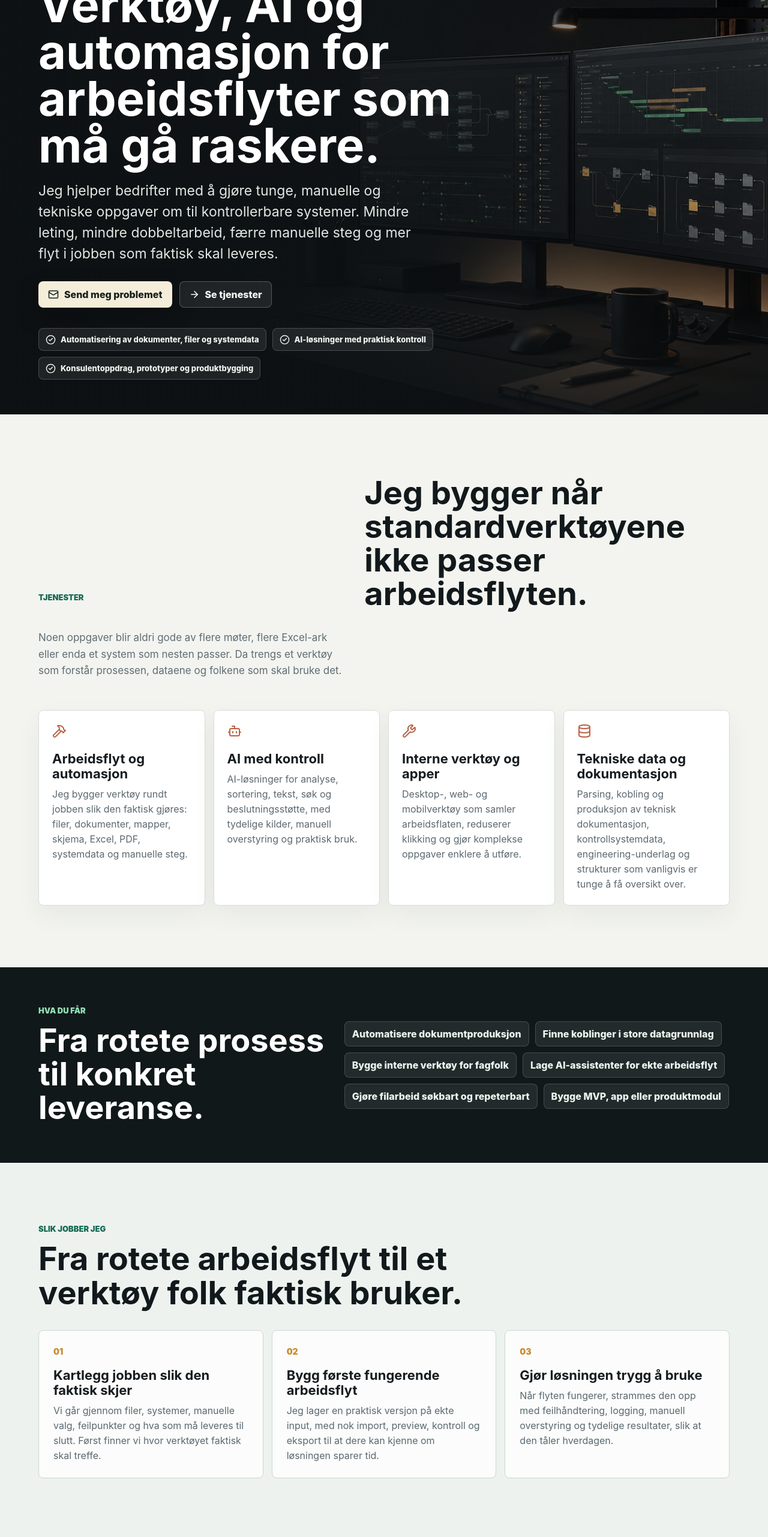
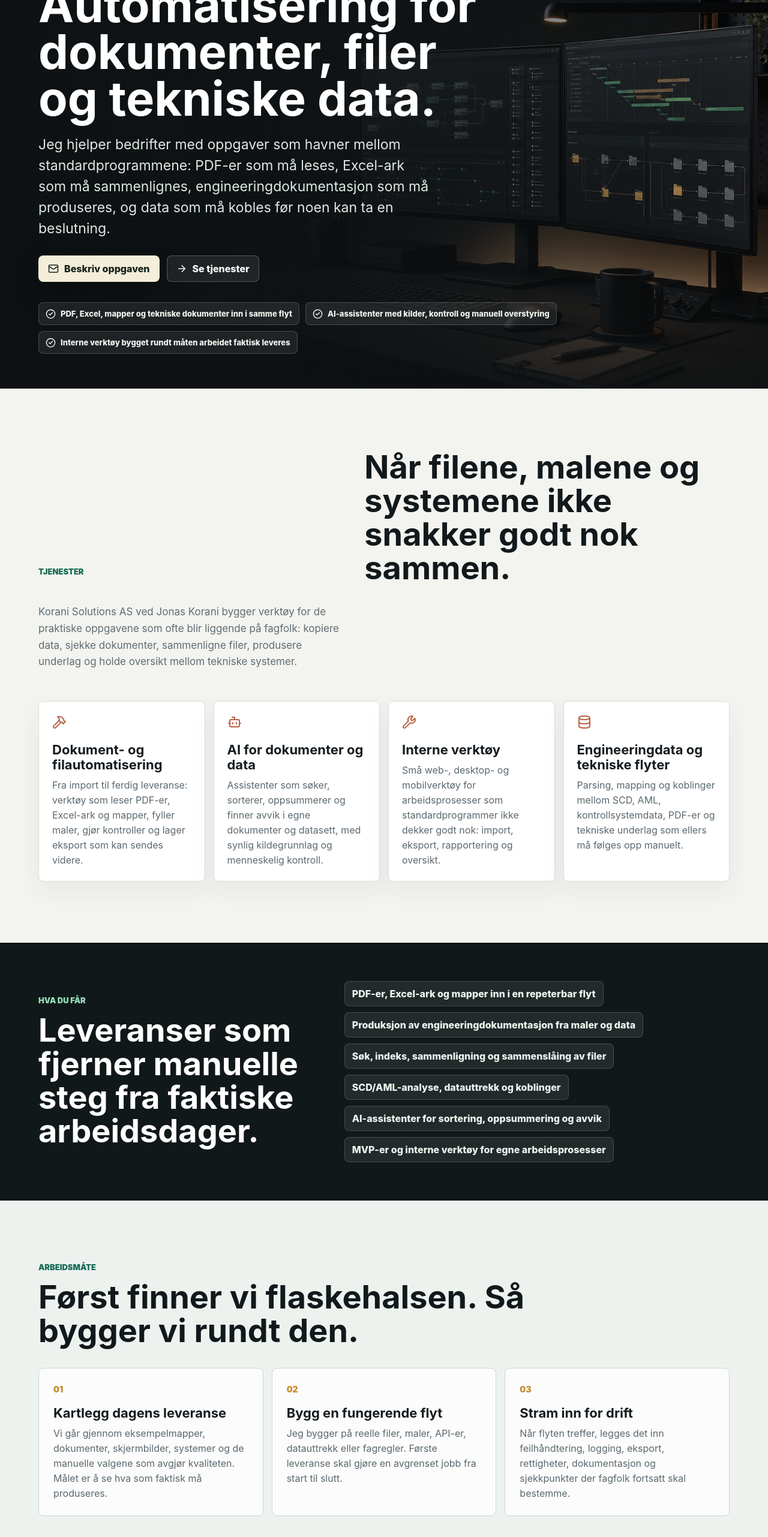
Before and after one commit to Therealkorris/korani.no, a React (Vite) app: page / in a window 1280 px wide. Shown: the part 234-2797 px from the top of the page at 60% size. Built offline with nearby package versions, Linux system fonts and the light colour scheme.

Commit message:
Rewrite site copy with concrete service positioning

```diff
--- a/index.html
+++ b/index.html
@@ -5,7 +5,7 @@
     <meta name="viewport" content="width=device-width, initial-scale=1.0" />
     <meta
       name="description"
-      content="Korani Solutions AS bygger interne verktøy, AI-løsninger og automasjon for bedrifter som vil få kontroll på tunge dokument-, data- og arbeidsflyter."
+      content="Korani Solutions AS ved Jonas Korani bygger automatisering, AI-assistenter og interne verktøy for dokumenter, filer, engineeringdata og tekniske arbeidsflyter."
     />
     <meta name="author" content="Korani Solutions AS" />
     <meta name="application-name" content="Korani Solutions AS" />
@@ -13,25 +13,25 @@
     <meta name="theme-color" content="#10181b" />
     <meta property="og:type" content="website" />
     <meta property="og:locale" content="nb_NO" />
-    <meta property="og:title" content="Korani Solutions AS | Interne verktøy, AI og automasjon" />
+    <meta property="og:title" content="Korani Solutions AS | Automatisering for dokumenter, filer og tekniske data" />
     <meta
       property="og:description"
-      content="Interne verktøy, AI med kontroll og automasjon for dokumenter, filer, tekniske data og arbeidsflyter som må leveres raskere."
+      content="Automatisering, AI-assistenter og interne verktøy for PDF-er, Excel-ark, engineeringdokumentasjon, SCD/AML og tekniske dataflyter."
     />
     <meta property="og:image" content="/og-image.png" />
-    <meta property="og:image:alt" content="Korani Solutions AS hero: AI, automasjon og interne verktøy." />
+    <meta property="og:image:alt" content="Korani Solutions AS hero: dokumentflyt, AI og interne verktøy." />
     <meta property="og:image:width" content="1200" />
     <meta property="og:image:height" content="630" />
     <meta name="twitter:card" content="summary_large_image" />
-    <meta name="twitter:title" content="Korani Solutions AS | Interne verktøy, AI og automasjon" />
+    <meta name="twitter:title" content="Korani Solutions AS | Automatisering for dokumenter, filer og tekniske data" />
     <meta
       name="twitter:description"
-      content="Korani Solutions AS bygger interne verktøy, AI-løsninger og automasjon for konkrete arbeidsflyter."
+      content="Korani Solutions AS bygger automatisering, AI-assistenter og interne verktøy for dokumenter, filer, engineeringdata og tekniske arbeidsflyter."
     />
     <meta name="twitter:image" content="/og-image.png" />
     <link rel="icon" href="/favicon.svg" type="image/svg+xml" />
     <link rel="preload" href="/work/searchindex-workflow-builder.png" as="image" />
-    <title>Korani Solutions AS | Interne verktøy, AI og automasjon</title>
+    <title>Korani Solutions AS | Automatisering for dokumenter, filer og tekniske data</title>
   </head>
   <body>
     <div id="root"></div>
--- a/src/main.tsx
+++ b/src/main.tsx
@@ -12,7 +12,6 @@ import {
   Phone,
   Search,
   ShieldCheck,
-  Sparkles,
   Wrench,
 } from 'lucide-react';
 import type { LucideIcon } from 'lucide-react';
@@ -30,64 +29,64 @@ type Service = {
 const services: Service[] = [
   {
     icon: Hammer,
-    title: 'Arbeidsflyt og automasjon',
-    text: 'Jeg bygger verktøy rundt jobben slik den faktisk gjøres: filer, dokumenter, mapper, skjema, Excel, PDF, systemdata og manuelle steg.',
+    title: 'Dokument- og filautomatisering',
+    text: 'Fra import til ferdig leveranse: verktøy som leser PDF-er, Excel-ark og mapper, fyller maler, gjør kontroller og lager eksport som kan sendes videre.',
   },
   {
     icon: Bot,
-    title: 'AI med kontroll',
-    text: 'AI-løsninger for analyse, sortering, tekst, søk og beslutningsstøtte, med tydelige kilder, manuell overstyring og praktisk bruk.',
+    title: 'AI for dokumenter og data',
+    text: 'Assistenter som søker, sorterer, oppsummerer og finner avvik i egne dokumenter og datasett, med synlig kildegrunnlag og menneskelig kontroll.',
   },
   {
     icon: Wrench,
-    title: 'Interne verktøy og apper',
-    text: 'Desktop-, web- og mobilverktøy som samler arbeidsflaten, reduserer klikking og gjør komplekse oppgaver enklere å utføre.',
+    title: 'Interne verktøy',
+    text: 'Små web-, desktop- og mobilverktøy for arbeidsprosesser som standardprogrammer ikke dekker godt nok: import, eksport, rapportering og oversikt.',
   },
   {
     icon: Database,
-    title: 'Tekniske data og dokumentasjon',
-    text: 'Parsing, kobling og produksjon av teknisk dokumentasjon, kontrollsystemdata, engineering-underlag og strukturer som vanligvis er tunge å få oversikt over.',
+    title: 'Engineeringdata og tekniske flyter',
+    text: 'Parsing, mapping og koblinger mellom SCD, AML, kontrollsystemdata, PDF-er og tekniske underlag som ellers må følges opp manuelt.',
   },
 ];
 
 const useCases = [
-  'Automatisere dokumentproduksjon',
-  'Finne koblinger i store datagrunnlag',
-  'Bygge interne verktøy for fagfolk',
-  'Lage AI-assistenter for ekte arbeidsflyt',
-  'Gjøre filarbeid søkbart og repeterbart',
-  'Bygge MVP, app eller produktmodul',
+  'PDF-er, Excel-ark og mapper inn i en repeterbar flyt',
+  'Produksjon av engineeringdokumentasjon fra maler og data',
+  'Søk, indeks, sammenligning og sammenslåing av filer',
+  'SCD/AML-analyse, datauttrekk og koblinger',
+  'AI-assistenter for sortering, oppsummering og avvik',
+  'MVP-er og interne verktøy for egne arbeidsprosesser',
 ];
 
 const processSteps = [
   {
-    title: 'Kartlegg jobben slik den faktisk skjer',
-    text: 'Vi går gjennom filer, systemer, manuelle valg, feilpunkter og hva som må leveres til slutt. Først finner vi hvor verktøyet faktisk skal treffe.',
+    title: 'Kartlegg dagens leveranse',
+    text: 'Vi går gjennom eksempelmapper, dokumenter, skjermbilder, systemer og de manuelle valgene som avgjør kvaliteten. Målet er å se hva som faktisk må produseres.',
   },
   {
-    title: 'Bygg første fungerende arbeidsflyt',
-    text: 'Jeg lager en praktisk versjon på ekte input, med nok import, preview, kontroll og eksport til at dere kan kjenne om løsningen sparer tid.',
+    title: 'Bygg en fungerende flyt',
+    text: 'Jeg bygger på reelle filer, maler, API-er, datauttrekk eller fagregler. Første leveranse skal gjøre en avgrenset jobb fra start til slutt.',
   },
   {
-    title: 'Gjør løsningen trygg å bruke',
-    text: 'Når flyten fungerer, strammes den opp med feilhåndtering, logging, manuell overstyring og tydelige resultater, slik at den tåler hverdagen.',
+    title: 'Stram inn for drift',
+    text: 'Når flyten treffer, legges det inn feilhåndtering, logging, eksport, rettigheter, dokumentasjon og sjekkpunkter der fagfolk fortsatt skal bestemme.',
   },
 ];
 
 const backgroundSignals = [
-  'Kartlegging av arbeidsflyt',
-  'Prototype på ekte input',
-  'Produksjonsklar verktøyflyt',
-  'Videreutvikling og overlevering',
+  'Bygger på reelle filer',
+  'Dokumenterer valg og begrensninger',
+  'Legger inn kontrollpunkter',
+  'Leverer kode som kan overtas',
 ];
 
 const bookingOptions = [
-  'Prosessautomatisering',
-  'AI-assistent',
+  'Dokumentautomatisering',
+  'AI for dokument/data',
   'Internt verktøy',
-  'Engineering/dataflyt',
-  'MVP / app',
-  'Konsulentbistand',
+  'Engineeringdata',
+  'Produkt / MVP',
+  'Teknisk bistand',
 ];
 
 type FormState = {
@@ -105,7 +104,7 @@ function App() {
     name: '',
     company: '',
     email: '',
-    timeline: 'Avklaringsprat',
+    timeline: 'Rask avklaring',
     message: '',
   });
 
@@ -142,7 +141,7 @@ function App() {
           <span className="brand-mark">K</span>
           <span>
             <strong>Korani Solutions AS</strong>
-            <small>AI, automasjon og verktøy</small>
+            <small>Dokumentflyt, AI og interne verktøy</small>
           </span>
         </a>
         <nav className="main-nav" aria-label="Hovednavigasjon">
@@ -153,7 +152,7 @@ function App() {
         </nav>
         <a className="header-cta" href="#contact">
           <MessageSquare size={18} aria-hidden="true" />
-          Book en prat
+          Avtal en prat
         </a>
       </header>
 
@@ -161,16 +160,16 @@ function App() {
         <section className="hero-section" aria-labelledby="hero-title">
           <div className="hero-content">
             <p className="eyebrow hero-eyebrow">Korani Solutions AS</p>
-            <h1 id="hero-title">Verktøy, AI og automasjon for arbeidsflyter som må gå raskere.</h1>
+            <h1 id="hero-title">Automatisering for dokumenter, filer og tekniske data.</h1>
             <p className="hero-lead">
-              Jeg hjelper bedrifter med å gjøre tunge, manuelle og tekniske oppgaver om til
-              kontrollerbare systemer. Mindre leting, mindre dobbeltarbeid, færre manuelle steg og
-              mer flyt i jobben som faktisk skal leveres.
+              Jeg hjelper bedrifter med oppgaver som havner mellom standardprogrammene: PDF-er som
+              må leses, Excel-ark som må sammenlignes, engineeringdokumentasjon som må produseres,
+              og data som må kobles før noen kan ta en beslutning.
             </p>
             <div className="hero-actions">
               <a className="button primary" href="#contact">
                 <Mail size={18} aria-hidden="true" />
-                Send meg problemet
+                Beskriv oppgaven
               </a>
               <a className="button secondary" href="#services">
                 <ArrowRight size={18} aria-hidden="true" />
@@ -181,15 +180,15 @@ function App() {
           <div className="hero-panel" aria-label="Kort om Korani Solutions">
             <span>
               <CheckCircle2 size={17} aria-hidden="true" />
-              Automatisering av dokumenter, filer og systemdata
+              PDF, Excel, mapper og tekniske dokumenter inn i samme flyt
             </span>
             <span>
               <CheckCircle2 size={17} aria-hidden="true" />
-              AI-løsninger med praktisk kontroll
+              AI-assistenter med kilder, kontroll og manuell overstyring
             </span>
             <span>
               <CheckCircle2 size={17} aria-hidden="true" />
-              Konsulentoppdrag, prototyper og produktbygging
+              Interne verktøy bygget rundt måten arbeidet faktisk leveres
             </span>
           </div>
         </section>
@@ -197,11 +196,11 @@ function App() {
         <section id="services" className="section-block services-section" aria-labelledby="services-title">
           <div className="section-heading">
             <p className="eyebrow">Tjenester</p>
-            <h2 id="services-title">Jeg bygger når standardverktøyene ikke passer arbeidsflyten.</h2>
+            <h2 id="services-title">Når filene, malene og systemene ikke snakker godt nok sammen.</h2>
             <p>
-              Noen oppgaver blir aldri gode av flere møter, flere Excel-ark eller enda et system som
-              nesten passer. Da trengs et verktøy som forstår prosessen, dataene og folkene som skal
-              bruke det.
+              Korani Solutions AS ved Jonas Korani bygger verktøy for de praktiske oppgavene som ofte
+              blir liggende på fagfolk: kopiere data, sjekke dokumenter, sammenligne filer, produsere
+              underlag og holde oversikt mellom tekniske systemer.
             </p>
           </div>
 
@@ -222,7 +221,7 @@ function App() {
         <section className="focus-band" aria-labelledby="focus-title">
           <div>
             <p className="eyebrow">Hva du får</p>
-            <h2 id="focus-title">Fra rotete prosess til konkret leveranse.</h2>
+            <h2 id="focus-title">Leveranser som fjerner manuelle steg fra faktiske arbeidsdager.</h2>
           </div>
           <div className="use-case-list">
             {useCases.map((item) => (
@@ -233,8 +232,8 @@ function App() {
 
         <section id="process" className="section-block process-section" aria-labelledby="process-title">
           <div className="section-heading compact">
-            <p className="eyebrow">Slik jobber jeg</p>
-            <h2 id="process-title">Fra rotete arbeidsflyt til et verktøy folk faktisk bruker.</h2>
+            <p className="eyebrow">Arbeidsmåte</p>
+            <h2 id="process-title">Først finner vi flaskehalsen. Så bygger vi rundt den.</h2>
           </div>
 
           <div className="process-grid">
@@ -251,24 +250,26 @@ function App() {
         <section className="about-section" aria-labelledby="about-title">
           <div className="about-copy">
             <p className="eyebrow">Om Jonas</p>
-            <h2 id="about-title">Jeg liker problemer der kode må møte virkeligheten.</h2>
+            <h2 id="about-title">Jonas Korani: automasjon, kontrollsystemer, engineering docs og software.</h2>
             <p>
-              Bakgrunnen min er automasjon, kontrollsystemer, engineering-dokumentasjon og software.
-              Jeg har bygget verktøy for blant annet tekniske dokumenter, SCD/AML-analyse, filflyt,
-              PDF/Visio-lignende produksjon, interne arbeidsflater og egne produkter.
+              Jeg har bakgrunn fra automasjon, kontrollsystemer, engineering-dokumentasjon og
+              software. Arbeidet mitt ligger ofte der tekniske dokumenter, tagdata, filstruktur,
+              kvalitetssjekk og kode møtes.
             </p>
             <p>
-              Korani Solutions AS er laget for oppdrag der du trenger en teknisk person som kan forstå
-              problemet, bygge løsningen og få den tett nok på hverdagen til at den faktisk blir brukt.
+              Egenutviklede prosjekter som Search & Index, TrailReady/Turapp, SCD_copy, AML_Analyzer
+              og Visio_web viser retningen: hente ut data, gjøre dokumentproduksjon raskere, bygge
+              oversikt og lage verktøy folk kan bruke uten å endre hele virksomheten rundt dem.
             </p>
           </div>
 
           <div className="signal-card">
             <ShieldCheck size={30} aria-hidden="true" />
-            <h3>Hva du får</h3>
+            <h3>Typiske leveranser</h3>
             <p>
-              En praktisk bygger som kan gå fra uklar arbeidsflyt til fungerende verktøy, med nok
-              struktur til at løsningen kan driftes, forklares og videreutvikles.
+              Et script som fjerner kopiering, en intern webapp, en data-parser, en AI-assistent eller
+              en modul som produserer dokumentunderlag. Bygget med nok struktur til at løsningen kan
+              forklares, driftes og videreutvikles.
             </p>
             <div>
               {backgroundSignals.map((signal) => (
@@ -281,11 +282,11 @@ function App() {
         <section id="contact" className="contact-section" aria-labelledby="contact-title">
           <div className="contact-copy">
             <p className="eyebrow">Kontakt</p>
-            <h2 id="contact-title">Har du en oppgave som spiser timer hver uke?</h2>
+            <h2 id="contact-title">Send meg arbeidsflyten dere vil ha ut av manuelt arbeid.</h2>
             <p>
-              Send meg noen linjer om hvordan jobben gjøres i dag, hvilke filer eller systemer som er
-              involvert, og hva som ville vært verdifullt å slippe. Jeg svarer med en ærlig vurdering
-              av om det bør automatiseres, bygges eller løses enklere.
+              Beskriv hvilke filer, skjermbilder, systemer og leveranser som er involvert. Jeg svarer
+              med en konkret vurdering av hva som kan automatiseres, hvor første leveranse bør ligge,
+              og hvilke deler som fortsatt bør ha faglig kontroll.
             </p>
             <div className="direct-contact">
               <a href={`mailto:${contactEmail}`}>
@@ -339,10 +340,10 @@ function App() {
             <label>
               Tidshorisont
               <select value={form.timeline} onChange={(event) => updateForm('timeline', event.target.value)}>
-                <option>Avklaringsprat</option>
-                <option>Snarest</option>
+                <option>Rask avklaring</option>
+                <option>Oppstart snarest</option>
                 <option>Innen 2-4 uker</option>
-                <option>Utforsker muligheter</option>
+                <option>Planlegger framover</option>
               </select>
             </label>
             <label className="full-span">
@@ -351,7 +352,7 @@ function App() {
                 rows={5}
                 value={form.message}
                 onChange={(event) => updateForm('message', event.target.value)}
-                placeholder="Hva tar tid, hva er vanskelig, hvilke filer/systemer er involvert, og hva ville vært en god leveranse?"
+                placeholder="Hva gjøres manuelt i dag, hvilke filer eller systemer er involvert, og hva skal komme ut på andre siden?"
               />
             </label>
             <div className="form-actions">
@@ -371,7 +372,7 @@ function App() {
       <footer className="site-footer">
         <div>
           <strong>Korani Solutions AS</strong>
-          <span>AI, automasjon og interne verktøy.</span>
+          <span>Dokumentflyt, AI og interne verktøy.</span>
         </div>
         <nav aria-label="Footer">
           <a href="/products.html">Produkter</a>
```
Also changed, not shown: public/products.html (+39 -37 lines), scripts/finalize-dist-metadata.mjs (+15 -6 lines).
